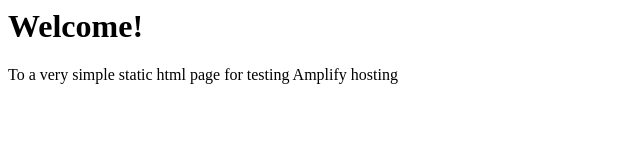
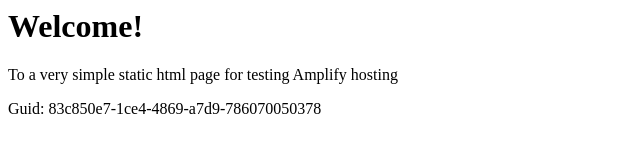
Before and after one commit to aws-aemilia-mxp/Github-PR-Commit-Integration-Test-DoNotTouch-Gith-OKSLNVO2-v1-preprod-eu-south-1, a website: page src/index.html in a window 1280 px wide. Shown: the whole page, without its empty margins (0-640 px from the left). Drawn offline with Linux system fonts and the light colour scheme.

Commit message:
commit from integ tests

```diff
--- a/src/index.html
+++ b/src/index.html
@@ -1,3 +1,5 @@
+
+
 <html lang="en">
 
 <head>
@@ -10,6 +12,6 @@
 <body>
     <h1>Welcome!</h1>
     <p>To a very simple static html page for testing Amplify hosting</p>
-</body>
+    <p>Guid: 83c850e7-1ce4-4869-a7d9-786070050378</p></body>
 
 </html>
```
